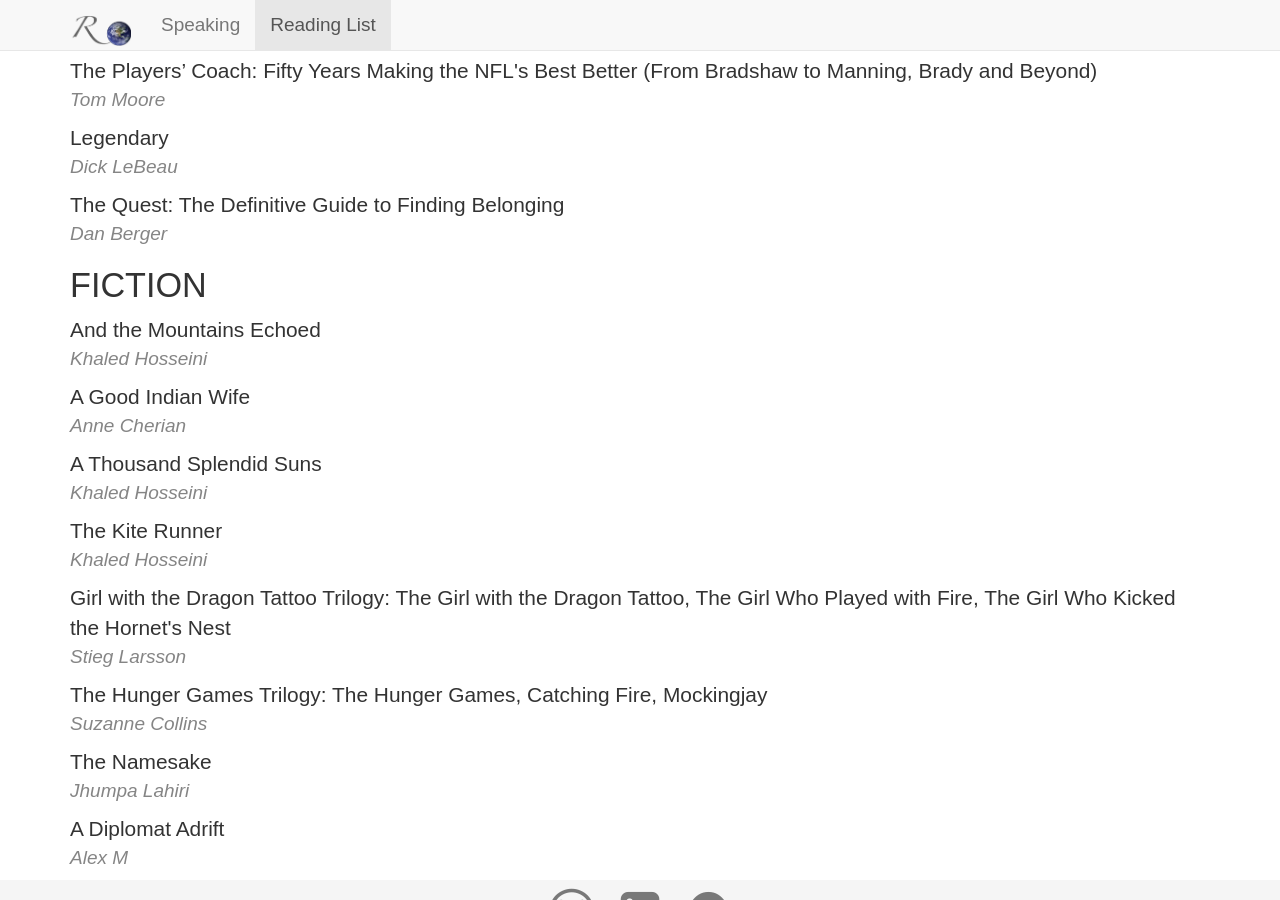
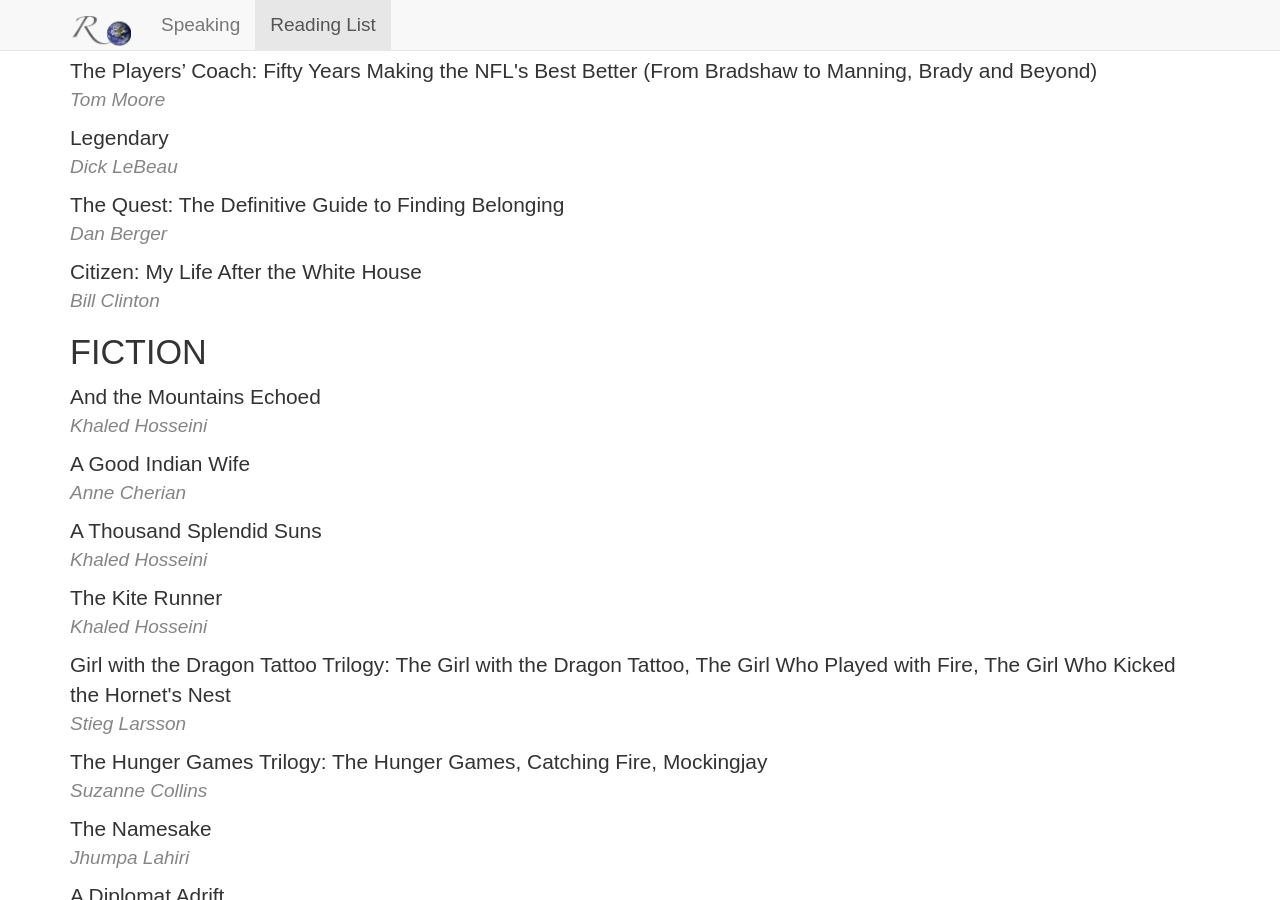
Before and after one commit to rovolution/rovolution.github.io, a Jekyll site: the page built from reading-list/index.html, in a window 1280 px wide and 900 px high, scrolled down 7648 px. Built offline with Jekyll 4.4.1, drawn with Linux system fonts in a browser that asks for light colours; nearby versions of some CDN libraries.

Commit message:
Update index.html

```diff
--- a/reading-list/index.html
+++ b/reading-list/index.html
@@ -469,6 +469,10 @@ title: "Reading List"
 			<div class='book-list-title'>The Quest: The Definitive Guide to Finding Belonging</div>
 			<div class='book-list-author'>Dan Berger</div>
 		</li>
+		<li class='book-list-entry'>
+			<div class='book-list-title'>Citizen: My Life After the White House</div>
+			<div class='book-list-author'>Bill Clinton</div>
+		</li>
 	</ul>
 	<h3 class="book-list-category">FICTION</h3>
 	<ul class='book-list'>
```
